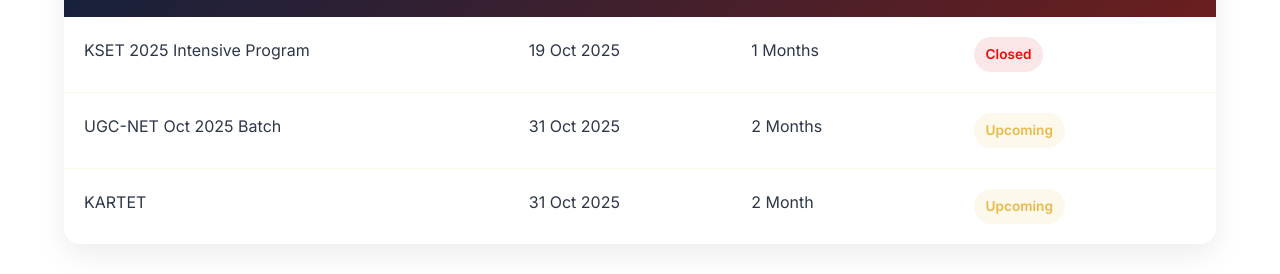
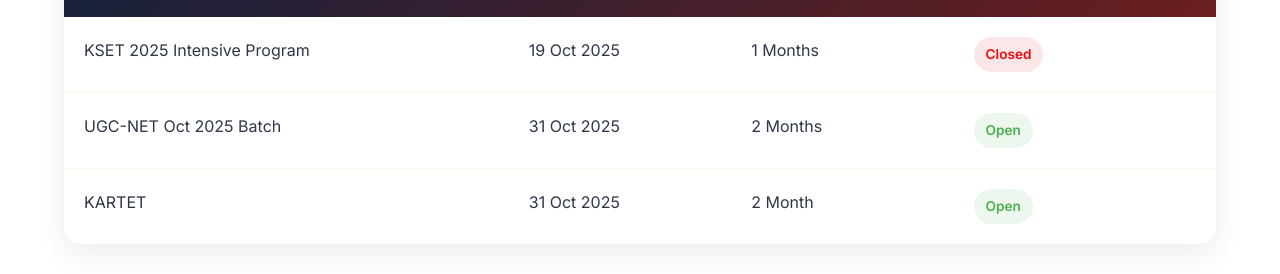
Before and after one commit to SakchamG/pariksha_parikrama, a plain HTML site: page index.html in a window 1280 px wide. Shown: the part 6431-6705 px from the top of the page. Drawn offline with nearby package versions, Linux system fonts and the light colour scheme.

Commit message:
photo and batch info update

```diff
--- a/index.html
+++ b/index.html
@@ -1957,13 +1957,13 @@
                     <div data-label="Course Name">UGC-NET Oct 2025 Batch</div>
                     <div data-label="Start Date">31 Oct 2025</div>
                     <div data-label="Duration">2 Months</div>
-                    <div data-label="Status"><span class="status-badge status-upcoming">Upcoming</span></div>
+                    <div data-label="Status"><span class="status-badge status-open">Open</span></div>
                 </div>
                 <div class="batch-row">
                     <div data-label="Course Name">KARTET</div>
                     <div data-label="Start Date">31 Oct 2025</div>
                     <div data-label="Duration">2 Month</div>
-                    <div data-label="Status"><span class="status-badge status-upcoming">Upcoming</span></div>
+                    <div data-label="Status"><span class="status-badge status-open">Open</span></div>
                 </div>
             </div>
         </div>
```
Also changed, not shown: jevith.jpeg.
